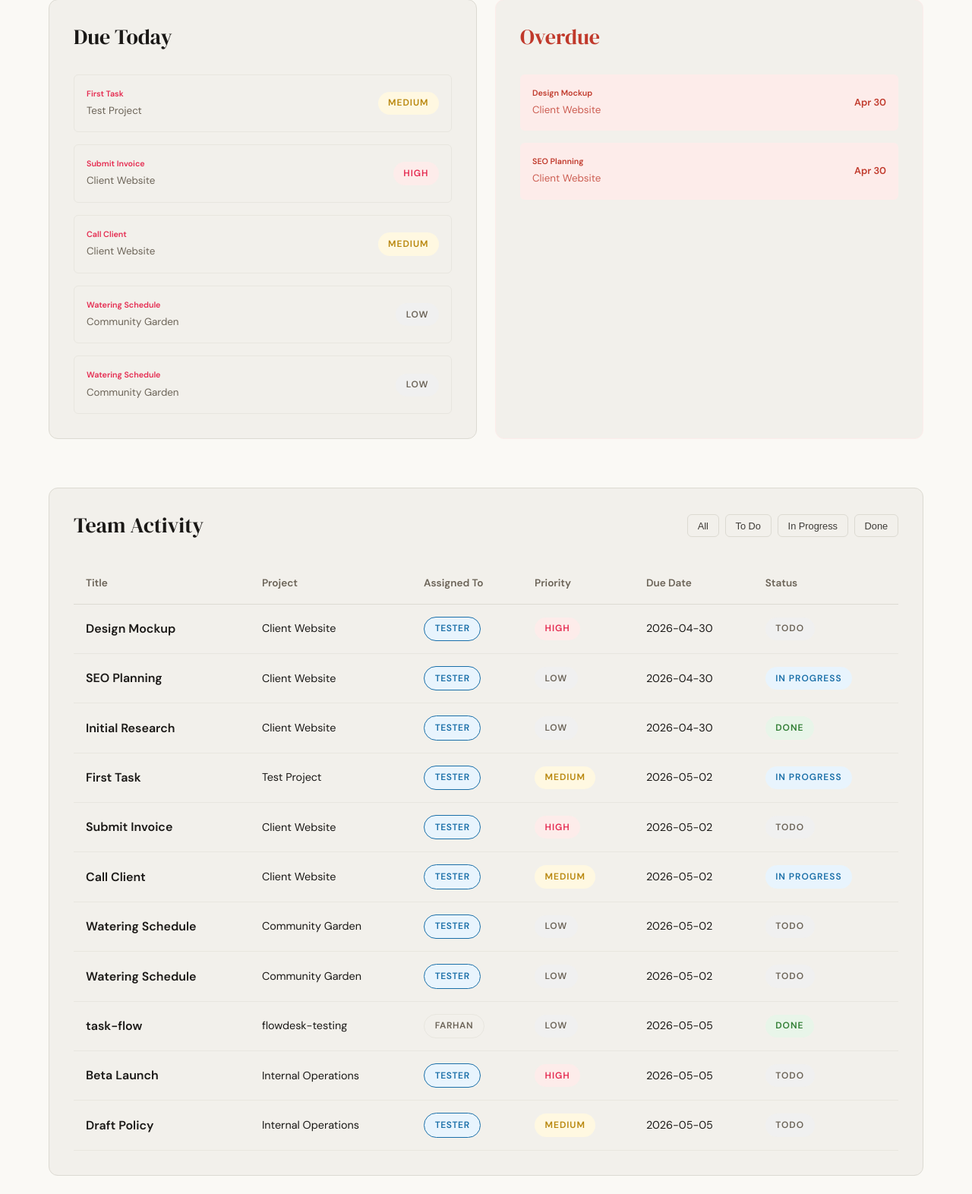
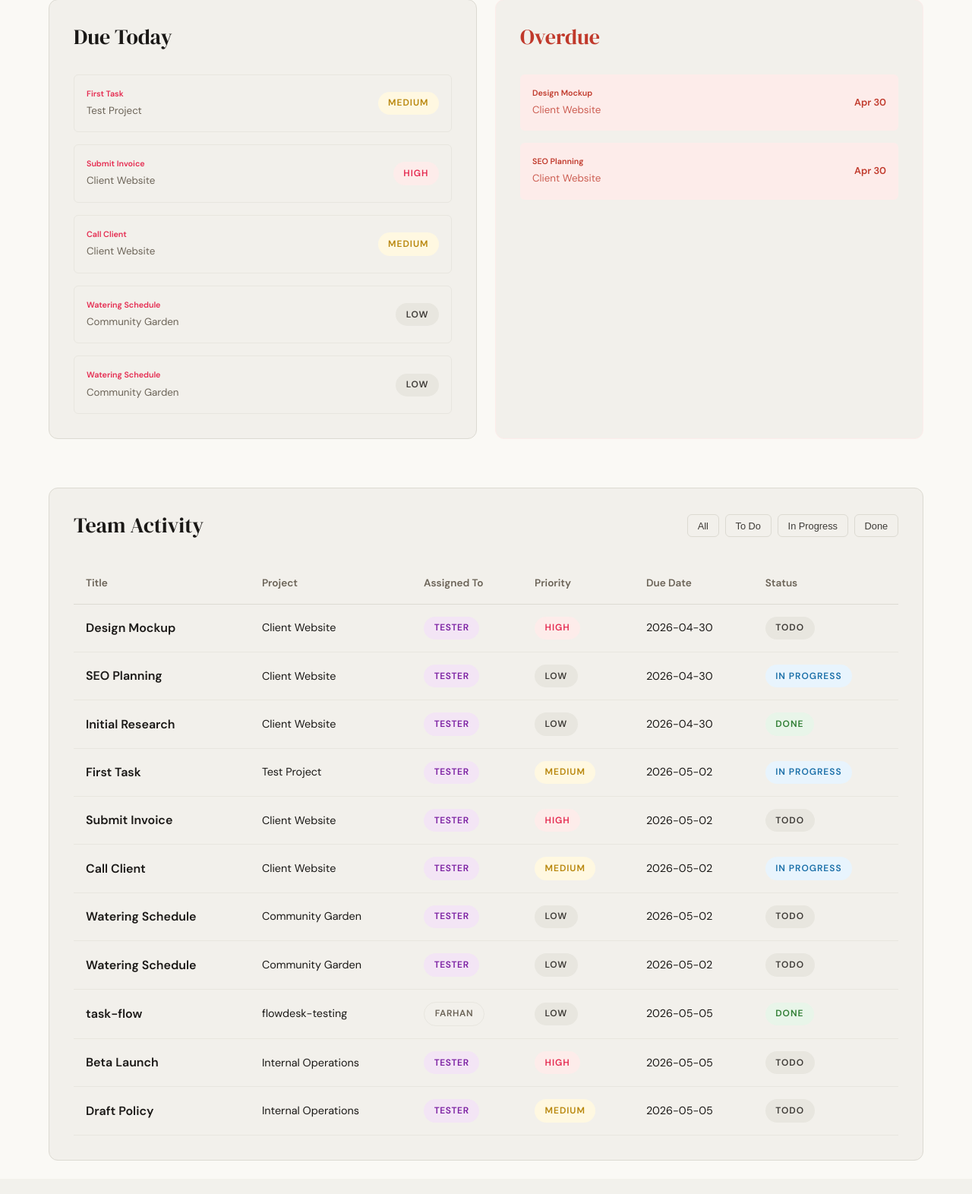
Before and after one commit to farhanrhine/FlowDesk, a Flask app: page /dashboard in a window 1280 px wide. Shown: the part 448-2020 px from the top of the page at 76% size. After the commit the page ends 1976 px from the top, so only its background shows below. Run offline with Flask 3, Linux system fonts and the light colour scheme; a user stored in the database is signed in.

Commit message:
UI: Darkened TODO badges and restored visible boxes for other team members.

```diff
--- a/app/static/css/style.css
+++ b/app/static/css/style.css
@@ -275,11 +275,11 @@ input:focus, select:focus, textarea:focus {
     text-transform: uppercase;
 }
 
-.badge-low { background-color: #f0f0f0; color: var(--ink-muted); }
+.badge-low { background-color: #e8e6df; color: var(--ink-soft); }
 .badge-medium { background-color: #fff8e1; color: #b8860b; }
 .badge-high { background-color: var(--accent-light); color: var(--accent); }
 
-.badge-todo { background-color: #f0f0f0; color: var(--ink-muted); }
+.badge-todo { background-color: #e8e6df; color: var(--ink-soft); }
 .badge-in_progress { background-color: #e8f4fd; color: #1a6fa8; }
 .badge-done { background-color: #e8f5e9; color: #2e7d32; }
 
--- a/app/templates/dashboard/index.html
+++ b/app/templates/dashboard/index.html
@@ -99,18 +99,16 @@
                         <td style="padding: 1rem; font-size: 0.9rem;">
                             {% if task.assigned_to %}
                                 {% if is_mine %}
-                                    <span class="badge" style="background-color: var(--info-light); color: var(--info); border: 1px solid var(--info); text-transform: uppercase; font-weight: 700; letter-spacing: 0.05em;">
+                                    <span class="badge" style="background-color: #f3e5f5; color: #7b1fa2; text-transform: uppercase; font-weight: 700; letter-spacing: 0.05em; font-size: 0.75rem;">
                                         {{ task.assignee.username }}
                                     </span>
                                 {% else %}
-                                    <span class="badge" style="background-color: var(--paper-warm); color: var(--ink-muted); border: 1px solid var(--border-soft); text-transform: uppercase; font-weight: 700; letter-spacing: 0.05em;">
+                                    <span class="badge" style="background-color: var(--paper-warm); border: 1px solid var(--border-soft); color: var(--ink-muted); text-transform: uppercase; font-weight: 600; letter-spacing: 0.05em; font-size: 0.75rem;">
                                         {{ task.assignee.username }}
                                     </span>
                                 {% endif %}
                             {% else %}
-                                <span class="badge" style="background-color: transparent; color: var(--ink-faint); border: 1px dashed var(--border); text-transform: uppercase; font-size: 0.7rem;">
-                                    Unassigned
-                                </span>
+                                <span style="color: var(--ink-faint); font-style: italic; font-size: 0.8rem;">Unassigned</span>
                             {% endif %}
                         </td>
                         <td style="padding: 1rem;">
```
